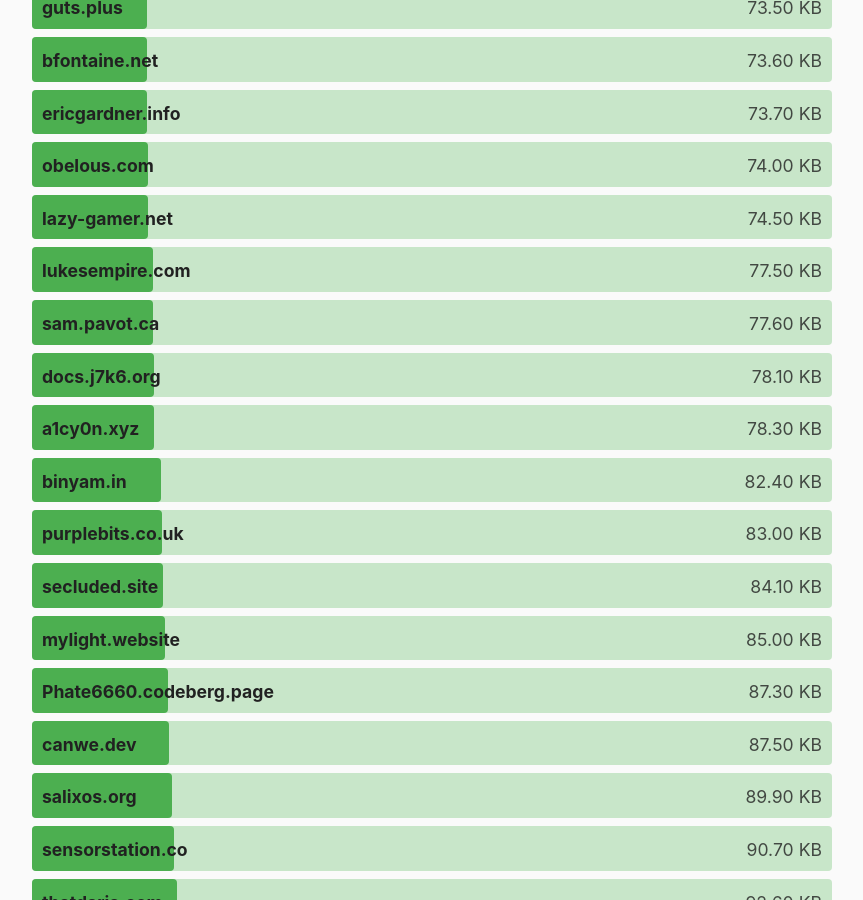
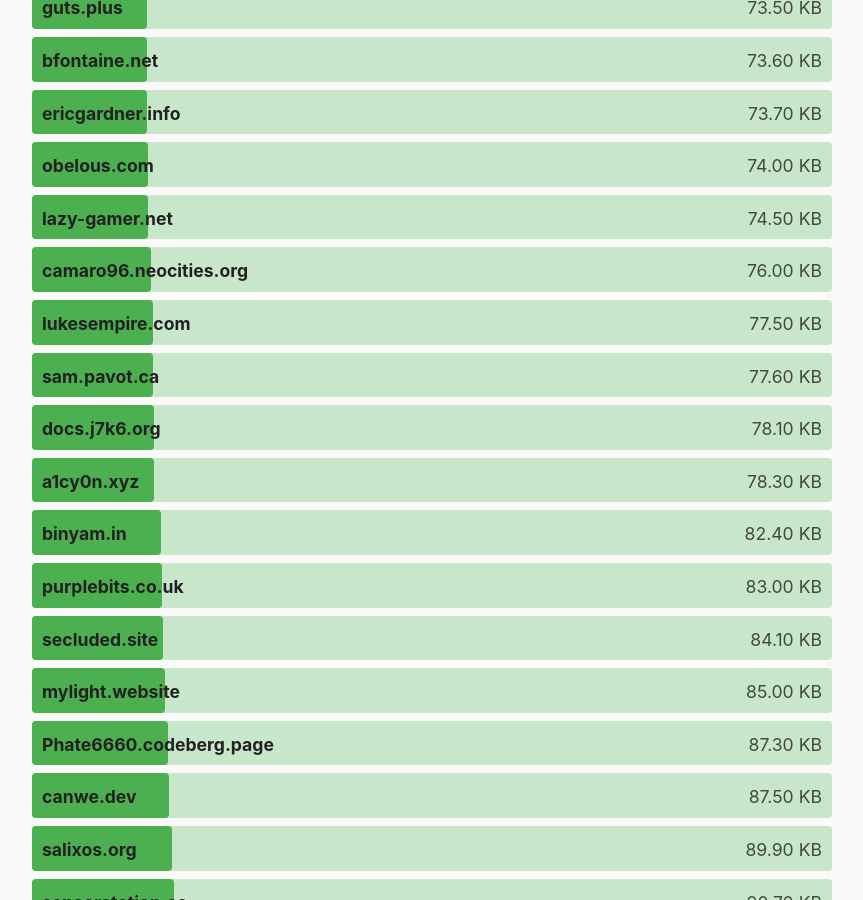
Before and after one commit to kevquirk/512kb.club, a Jekyll site: the page built from index.md, in a window 1280 px wide and 900 px high, scrolled down 10792 px. Shown: the whole window, without its empty margins (208-1071 px from the left). Built offline with Jekyll 4.4.1, drawn with Linux system fonts in a browser that asks for light colours.

Commit message:
Add camaro96.neocities.org

```diff
--- a/_data/sites.yml
+++ b/_data/sites.yml
@@ -273,6 +273,11 @@
   size: 162
   last_checked: 2021-12-27
 
+- domain: camaro96.neocities.org
+  url: https://camaro96.neocities.org/
+  size: 76
+  last_checked: 2022-11-16
+
 - domain: cameron.otsuka.haus
   url: https://cameron.otsuka.haus/
   size: 105
```
